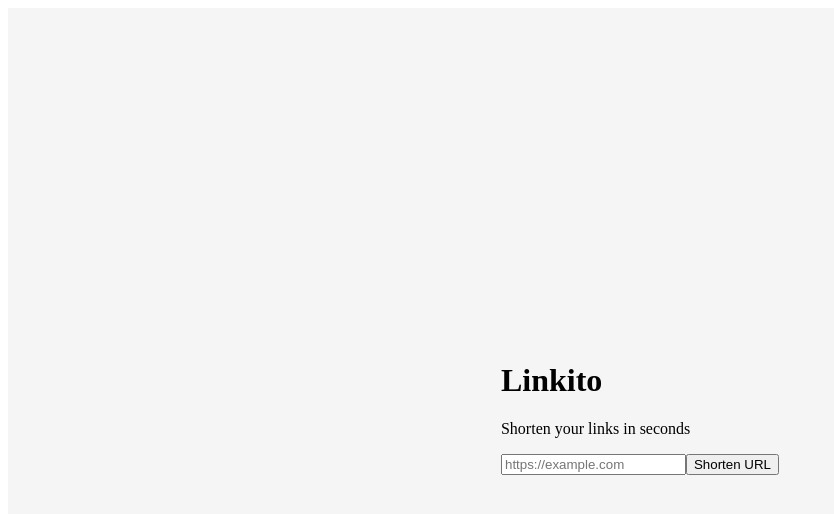
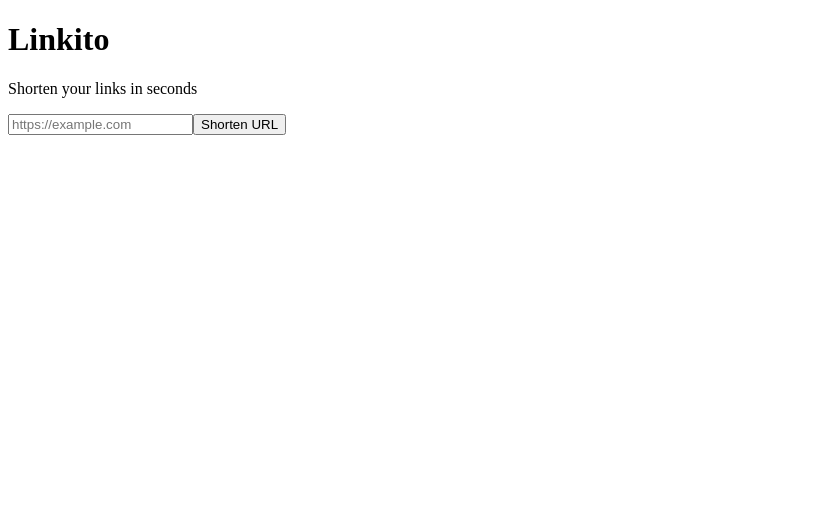
Before and after one commit to hanzchiziterem/linkito, a React (Vite) app in the folder ui-ux/: page / in a window 1280 px wide. Shown: the top 514 px of the page, without its empty margins (0-834 px from the left). Built offline with nearby package versions, Linux system fonts and the light colour scheme.

Commit message:
Updated App file.

```diff
--- a/ui-ux/src/App.jsx
+++ b/ui-ux/src/App.jsx
@@ -1,11 +1,11 @@
-import './App.css';
+import "./App.css";
+
 import UrlShortener from "./components/UrlShortener";
 
 const App = () => {
-
   return (
-    <div className="app">
-      <UrlShortener/>
+    <div>
+      <UrlShortener />
     </div>
   );
 };
```
